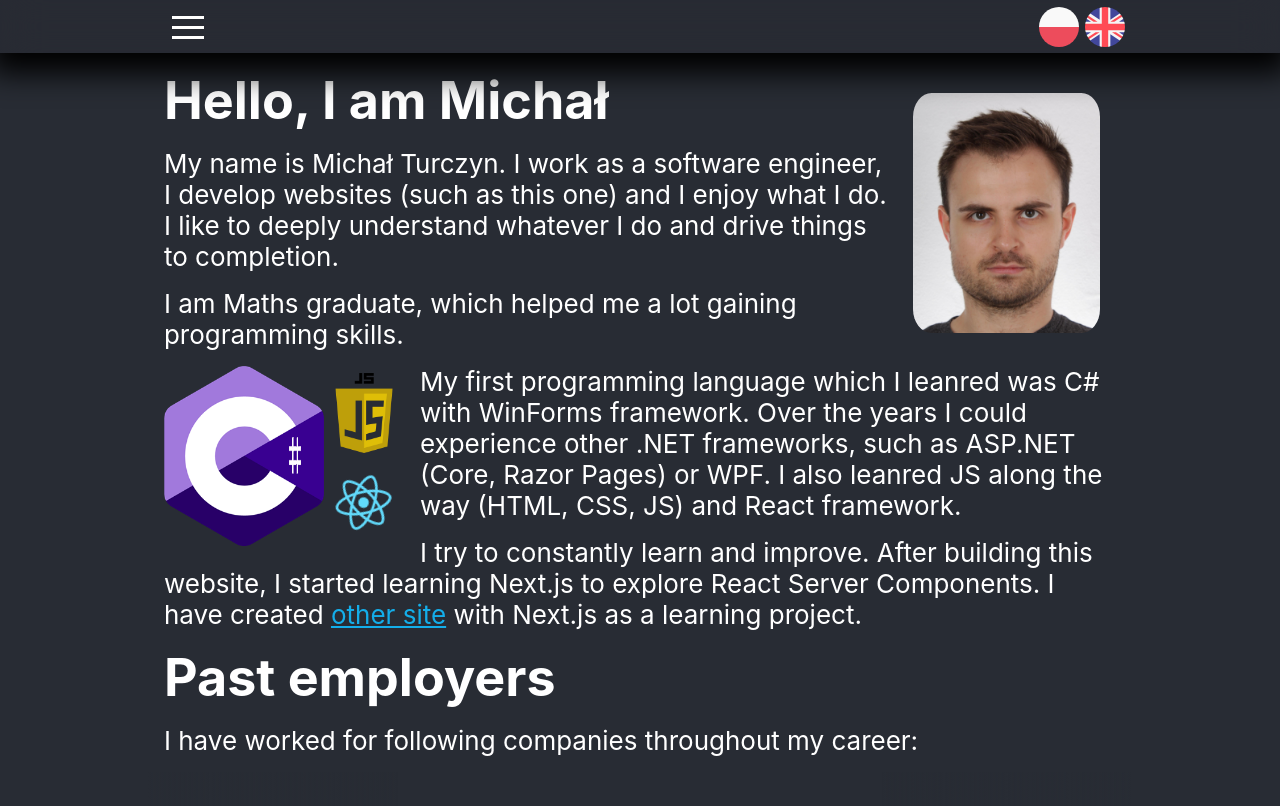
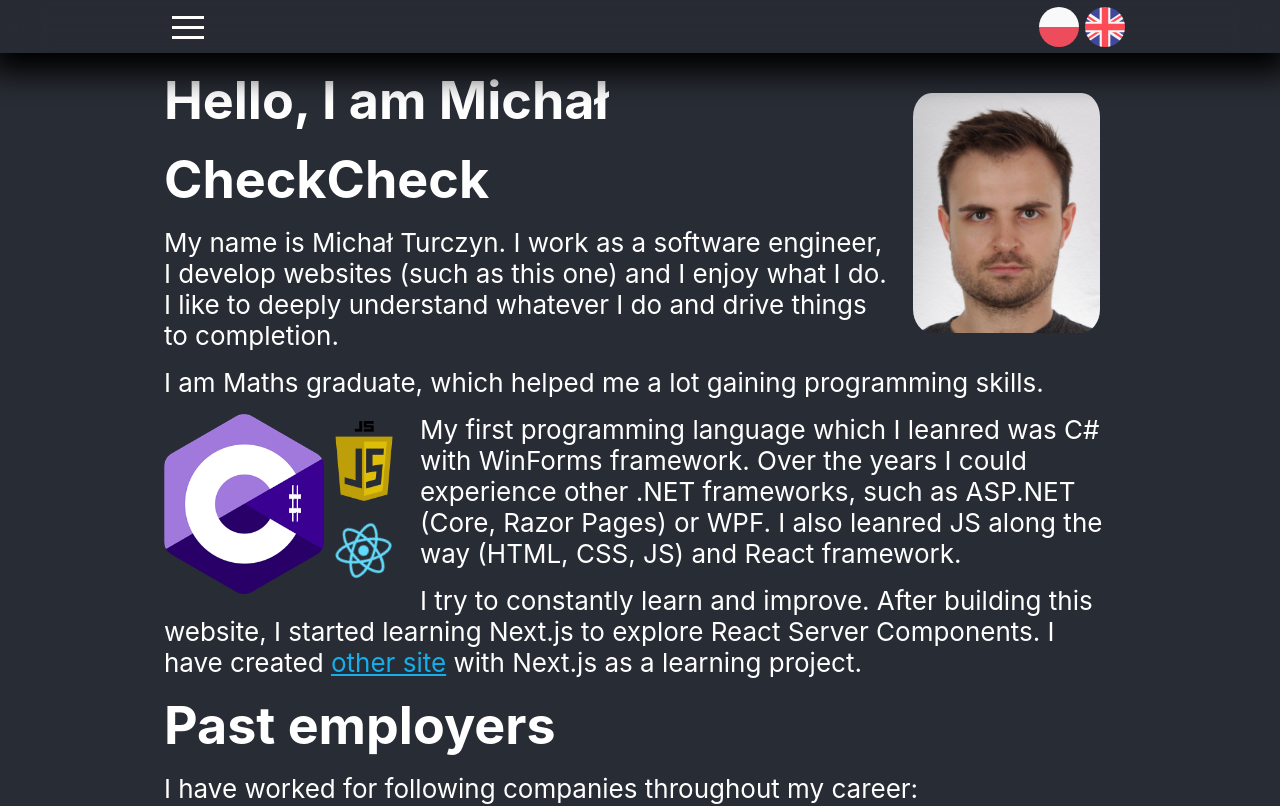
Before and after one commit to mturczyn/about-intrinsic, a React (Vite) app: page / in a window 1280 px wide. Shown: the top 806 px of the page. Built offline with nearby package versions, Linux system fonts and the light colour scheme.

Commit message:
Pipeline check after all changes with Docker Hub.

```diff
--- a/src/pages/Home/index.tsx
+++ b/src/pages/Home/index.tsx
@@ -27,6 +27,7 @@ const Home = () => {
                 <header className={styles['home-header']}>
                     <img src={authorImage} alt="me" />
                     <h1>{t('helloWithIntro')}</h1>
+                    <h1>CheckCheck</h1>
                     <p>{t('homePageIntroduction.firstPara')}</p>
                     <p>{t('homePageIntroduction.secondPara')}</p>
                     <div className={styles['programming-languages']}>
```
